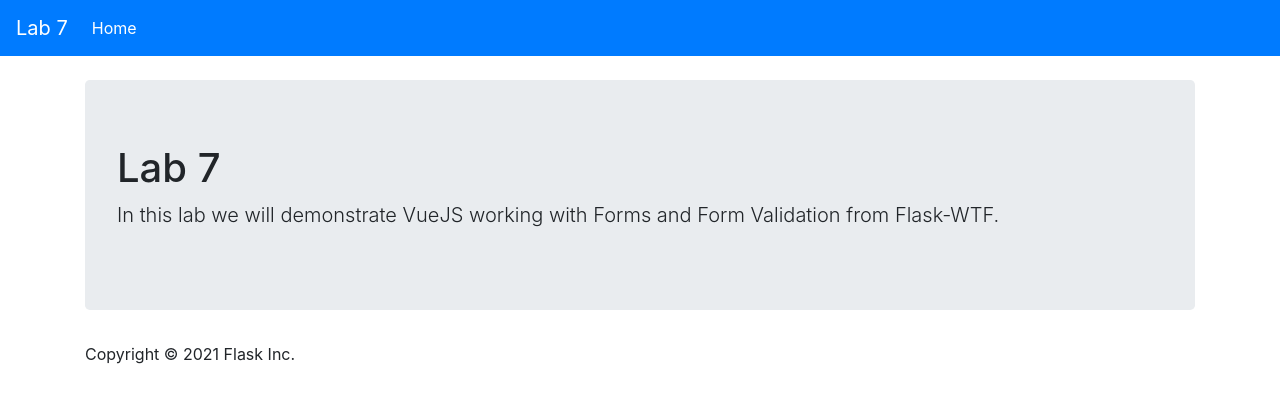
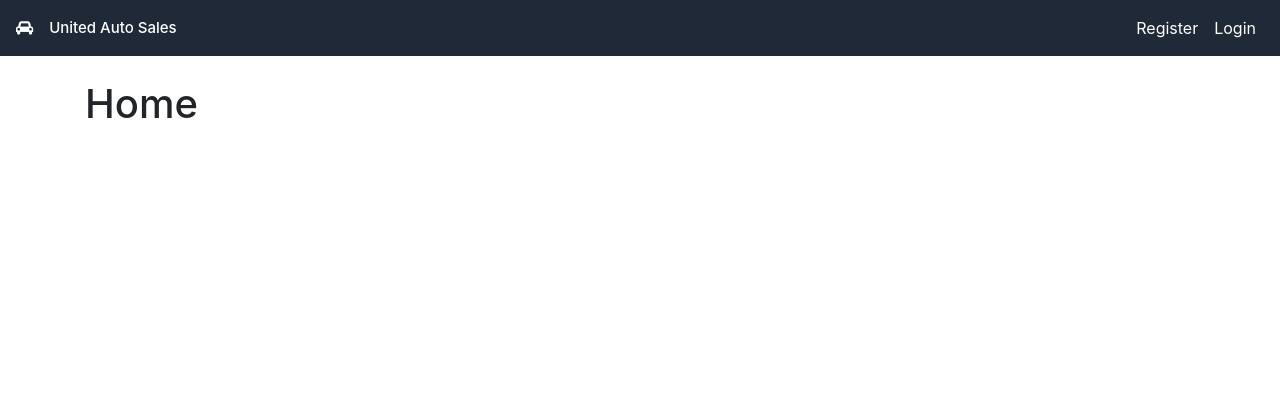
Before and after one commit to djeross/info3180-project2, a Flask app: page / in a window 1280 px wide. Shown: the top 403 px of the page. Run offline with Flask 2, Linux system fonts and the light colour scheme; some libraries are stand-ins or nearby versions.

Commit message:
updated starter code

```diff
--- a/app/static/css/app.css
+++ b/app/static/css/app.css
@@ -1,3 +1,11 @@
 body {
     padding-top: 5rem;
 }
+
+.bg-primary {
+    background-color: #202938 !important;
+}
+
+.nav-header {
+    font-size: 15px;
+}
--- a/app/static/js/app.js
+++ b/app/static/js/app.js
@@ -12,15 +12,18 @@ app.component('app-header', {
     name: 'AppHeader',
     template: `
     <nav class="navbar navbar-expand-lg navbar-dark bg-primary fixed-top">
-      <a class="navbar-brand" href="#">Lab 7</a>
+    <span class="navbar-brand mb-0 h1 nav-header"><i class="fa fa-car"></i>&nbsp&nbsp&nbsp&nbspUnited Auto Sales</span>
       <button class="navbar-toggler" type="button" data-toggle="collapse" data-target="#navbarSupportedContent" aria-controls="navbarSupportedContent" aria-expanded="false" aria-label="Toggle navigation">
         <span class="navbar-toggler-icon"></span>
       </button>
 
       <div class="collapse navbar-collapse" id="navbarSupportedContent">
-        <ul class="navbar-nav mr-auto">
+        <ul class="navbar-nav ml-auto">
           <li class="nav-item active">
-            <router-link class="nav-link" to="/">Home <span class="sr-only">(current)</span></router-link>
+            <router-link class="nav-link" to="/">Register <span class="sr-only">(current)</span></router-link>
+          </li>
+          <li class="nav-item active">
+            <router-link class="nav-link" to="/">Login <span class="sr-only">(current)</span></router-link>
           </li>
         </ul>
       </div>
@@ -47,9 +50,8 @@ app.component('app-footer', {
 const Home = {
     name: 'Home',
     template: `
-    <div class="jumbotron">
-        <h1>Lab 7</h1>
-        <p class="lead">In this lab we will demonstrate VueJS working with Forms and Form Validation from Flask-WTF.</p>
+    <div>
+        <h1>Home</h1>
     </div>
     `,
     data() {
--- a/app/templates/base.html
+++ b/app/templates/base.html
@@ -8,12 +8,13 @@
     <meta name="description" content="">
     <meta name="author" content="">
 
-    <title>INFO3180 Lab 7</title>
+    <title>United Auto Sales</title>
 
     <!-- Bootstrap -->
     <link href="{{ url_for('static', filename='css/bootstrap.min.css') }}" rel="stylesheet">
 
     <link rel="stylesheet" href="{{ url_for('static', filename='css/app.css') }}">
+    <link rel="stylesheet" href="https://cdnjs.cloudflare.com/ajax/libs/font-awesome/4.7.0/css/font-awesome.min.css">
     {% block css %} {% endblock%}
   </head>
   <body>
--- a/app/templates/index.html
+++ b/app/templates/index.html
@@ -11,6 +11,5 @@
         </div>
     </main>
 
-    <app-footer></app-footer>
 </div>
 {% endblock %}
```
